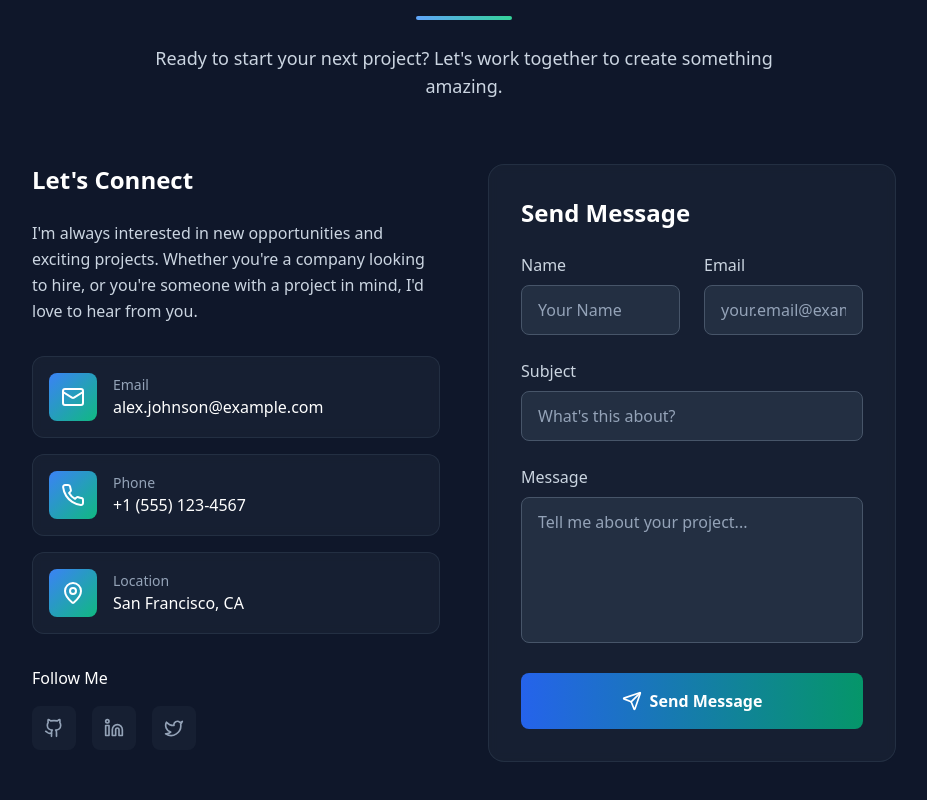
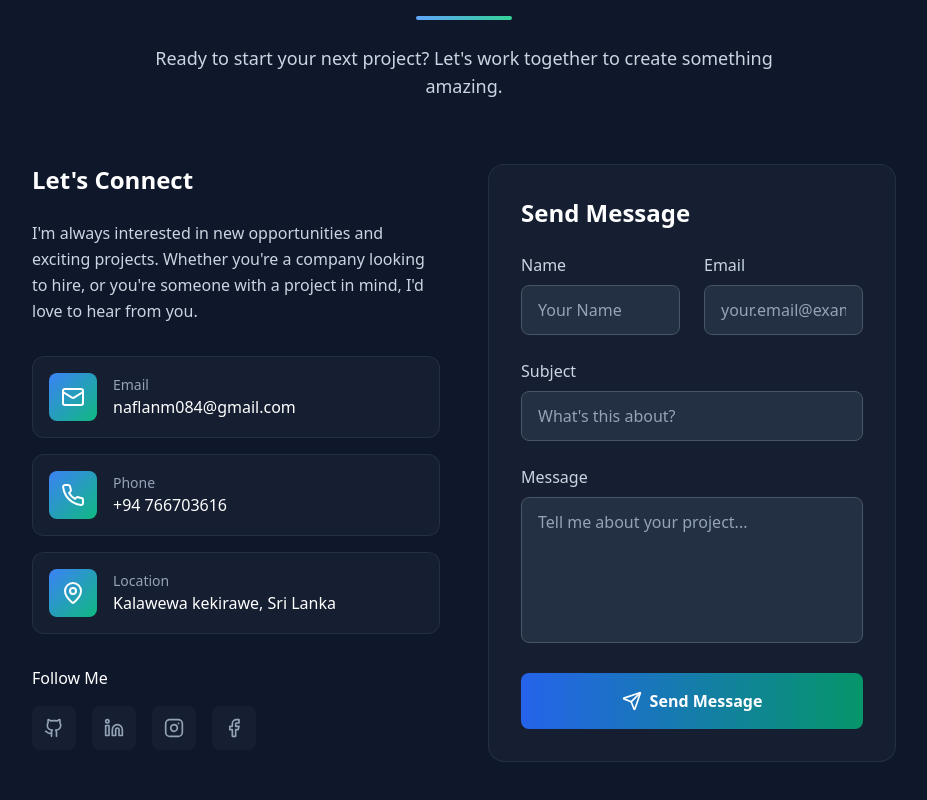
Before and after one commit to Naflan-MNM/test_deployment, a React (Vite) app: page / in a window 1280 px wide. Shown: the part 6263-7063 px from the top of the page, without its empty margins (16-943 px from the left). Built offline with nearby package versions, Linux system fonts and the light colour scheme.

Commit message:
edit the social media links

```diff
--- a/src/components/Contact.jsx
+++ b/src/components/Contact.jsx
@@ -6,34 +6,48 @@ import {
   Send,
   Github,
   Linkedin,
-  Twitter,
+  Instagram,
+  Facebook,
 } from "lucide-react";
 
 const contactInfo = [
   {
     icon: Mail,
     label: "Email",
-    value: "alex.johnson@example.com",
-    href: "mailto:alex.johnson@example.com",
+    value: "naflanm084@gmail.com",
+    href: "mailto:naflanm084@gmail.com",
   },
   {
     icon: Phone,
     label: "Phone",
-    value: "+1 (555) 123-4567",
-    href: "tel:+15551234567",
+    value: "+94 766703616",
+    href: "tel:+94766703616",
   },
   {
     icon: MapPin,
     label: "Location",
-    value: "San Francisco, CA",
+    value: "Kalawewa kekirawe, Sri Lanka",
     href: null,
   },
 ];
 
 const socialLinks = [
-  { icon: Github, href: "https://github.com", label: "GitHub" },
-  { icon: Linkedin, href: "https://linkedin.com", label: "LinkedIn" },
-  { icon: Twitter, href: "https://twitter.com", label: "Twitter" },
+  { icon: Github, href: "https://github.com/Naflan-MNM", label: "GitHub" },
+  {
+    icon: Linkedin,
+    href: "https://www.linkedin.com/in/naflan-mohammed/",
+    label: "LinkedIn",
+  },
+  {
+    icon: Instagram,
+    href: "https://www.instagram.com/naflan_mnm", // replace with your actual link
+    label: "Instagram",
+  },
+  {
+    icon: Facebook,
+    href: "https://web.facebook.com/naflan.mohamednaflan", // replace with your actual link
+    label: "Facebook",
+  },
 ];
 
 function Contact() {
```
